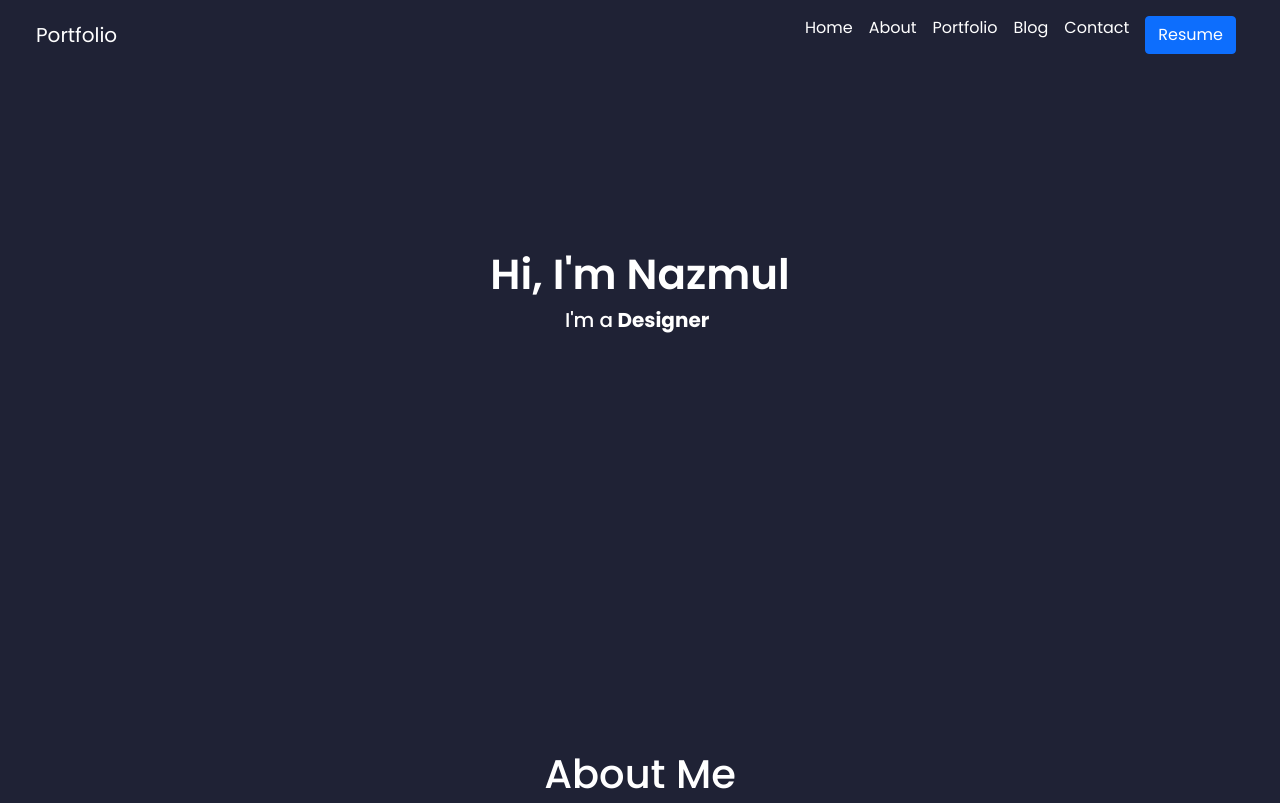
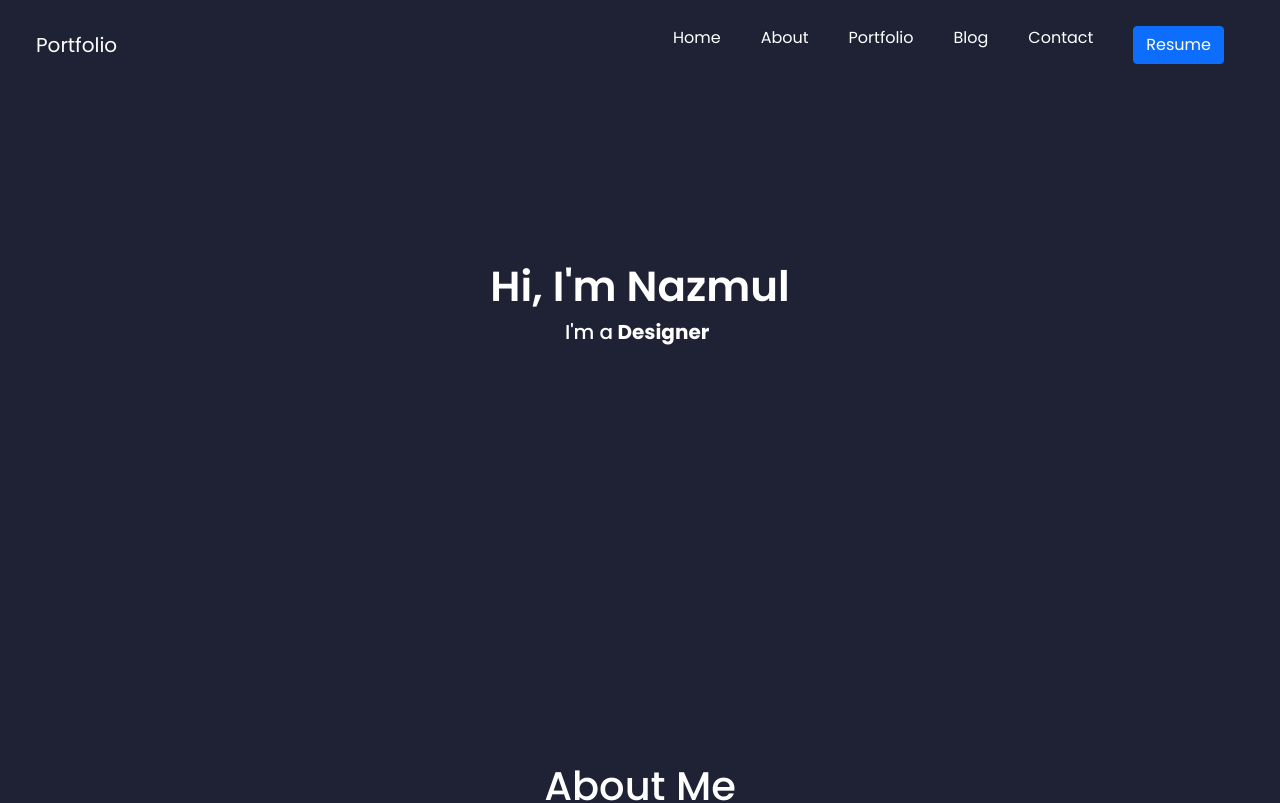
Before and after one commit to nazmuluzzal/portfolio-nazmul, a React (Create React App) app: page / in a window 1280 px wide. Shown: the top 803 px of the page. Built offline with nearby package versions, Linux system fonts and the light colour scheme.

Commit message:
portfolio

```diff
--- /dev/null
+++ b/src/components/Navbar/Navbar.css
@@ -0,0 +1,25 @@
+.nav-hover li {
+  /* border-radius: 16px;
+  border: 2px solid #0000;
+  transition: 0.5s;
+  padding: 8px; */
+  margin: 0 10px;
+  /* padding: 8px; */
+  border-radius: 0;
+  border: 2px solid #0000;
+  -webkit-mask: linear-gradient(#fff 0 0) top / calc(100% - 30px) 4px,
+    linear-gradient(#fff 0 0) bottom/calc(100% - 30px) 4px,
+    linear-gradient(#fff 0 0) left / 4px calc(100% - 30px),
+    linear-gradient(#fff 0 0) right / 4px calc(100% - 30px),
+    linear-gradient(#fff 0 0);
+  -webkit-mask-repeat: no-repeat;
+  -webkit-mask-composite: destination-out;
+  -webkit-mask-composite: exclude;
+  transition: 0.3s, border-color 0.3s 0.3s;
+}
+.nav-hover li:hover {
+  /* border: 2px solid #ff4a57; */
+  border-radius: 12px;
+  border-color: #ff4a57;
+  transition: 0.3s, border-radius 0.3s 0.3s;
+}
--- a/src/components/Navbar/Navbar.js
+++ b/src/components/Navbar/Navbar.js
@@ -1,15 +1,16 @@
 import React from "react";
+import "./Navbar.css";
 
 const Navbar = () => {
   return (
     <div>
-      <nav className="navbar navbar-expand-lg navbar-light px-4">
+      <nav className="navbar navbar-expand-lg navbar-light px-4 pt-3">
         <div className="container-fluid">
           <a className="navbar-brand text-white" href="#">
             Portfolio
           </a>
           <button
-            className="navbar-toggler"
+            className="navbar-toggler btn-info"
             type="button"
             data-bs-toggle="collapse"
             data-bs-target="#navbarNav"
@@ -20,7 +21,7 @@ const Navbar = () => {
             <span className="navbar-toggler-icon"></span>
           </button>
           <div className="collapse navbar-collapse" id="navbarNav">
-            <ul className="navbar-nav ms-auto">
+            <ul className="navbar-nav ms-auto nav-hover">
               <li className="nav-item ">
                 <a
                   className="nav-link active text-white"
```
